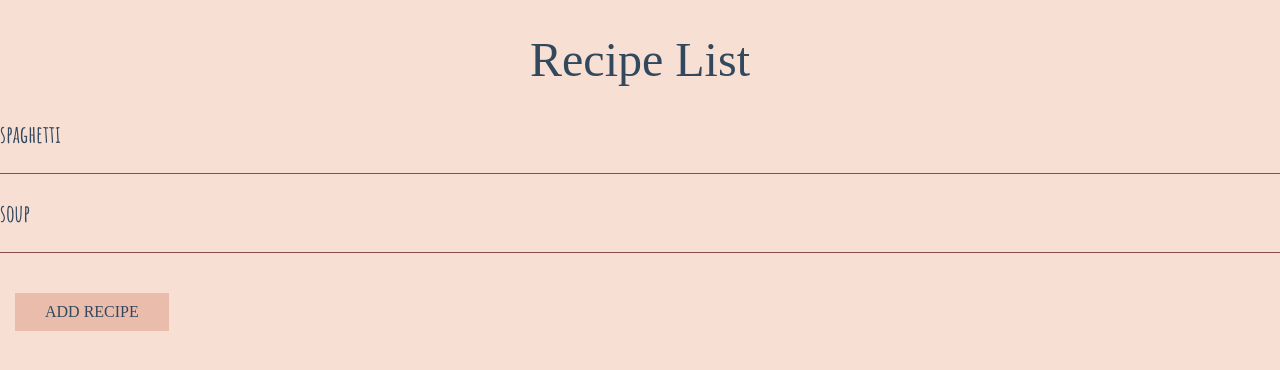
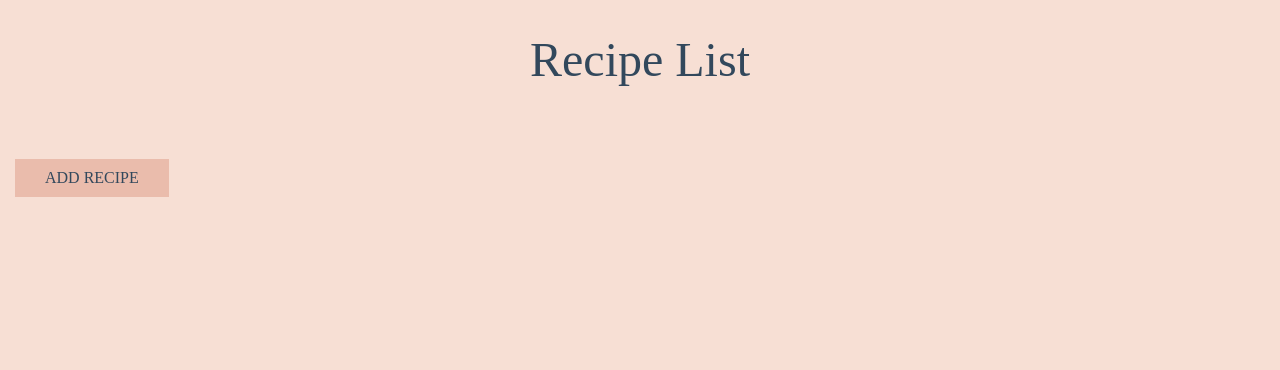
Before and after one commit to sylwiaszymanska/intent-crud-task, a React (Create React App) app: page / in a window 1280 px wide. Shown: the top 370 px of the page. Built offline with nearby package versions, Linux system fonts and the light colour scheme; a web font is replaced by a local one.

Commit message:
Add recipes to local storage

```diff
--- a/src/recipes.context.js
+++ b/src/recipes.context.js
@@ -4,7 +4,27 @@ import React, {
     useState,
 } from "react";
 
-const mockedData = [{ id: 1, name: "spaghetti", ingredients: ["onion", "tomato", "potato"]}, { id: 2, name: "soup", ingredients: ["basil", "tomato"]} ];
+const mockedData = [
+    { id: 1, name: "spaghetti", ingredients: ["onion", "tomato", "potato"]},
+    { id: 2, name: "soup", ingredients: ["basil", "tomato"]}
+    ];
+
+const isLocalStorageAvailable = () => typeof window !== "undefined"
+const useStateWithLocalStorage = (
+    localStorageKey
+) => {
+    const key = `crud-` + localStorageKey
+    const [value, setValue] = useState(
+        () => (isLocalStorageAvailable() && JSON.parse(localStorage.getItem(key))) || []
+    )
+
+    const storeValue = (newValue) => {
+        localStorage.setItem(key, JSON.stringify(newValue))
+        setValue(newValue)
+    }
+
+    return [value, storeValue]
+}
 
 const defaultState = {
     recipes: mockedData,
@@ -17,7 +37,7 @@ const RecipesContext = createContext(defaultState)
 const useRecipesContext = () => useContext(RecipesContext)
 
 const RecipesProvider = ({ children }) => {
-    const [recipes, setRecipes] = useState(mockedData);
+    const [recipes, setRecipes] = useStateWithLocalStorage("recipes");
     const [isModalVisible, setModalVisible] = useState(false);
 
     return (
```
